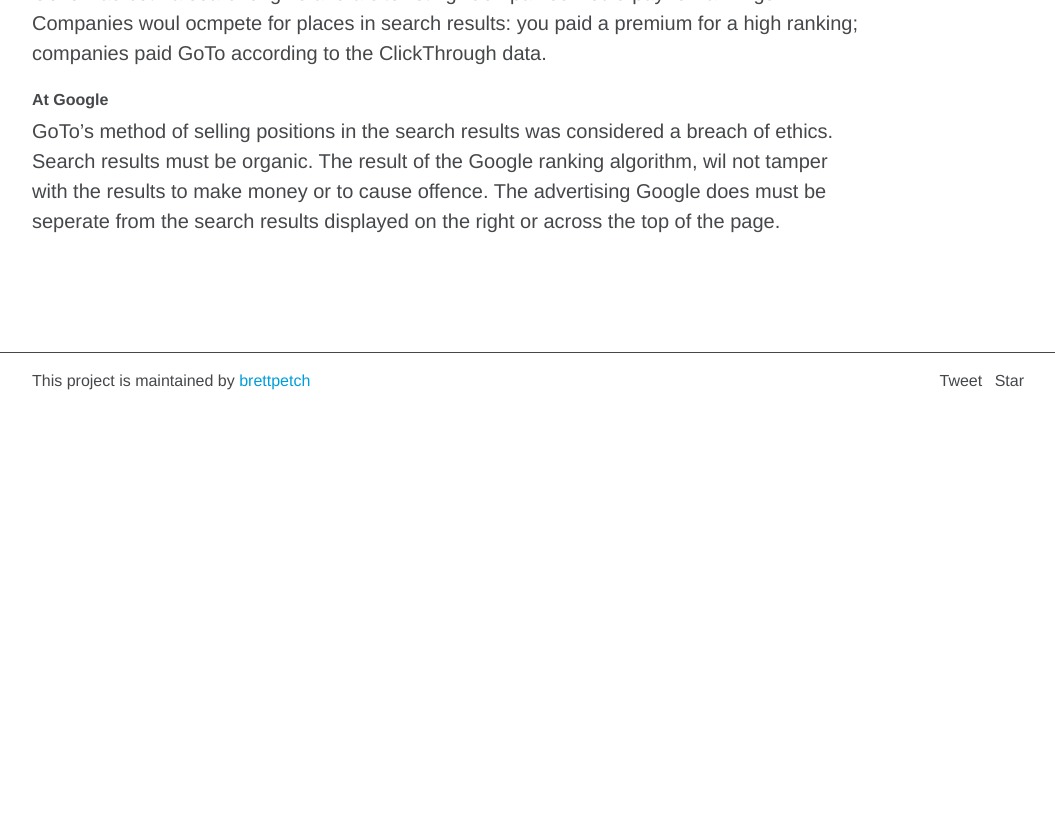
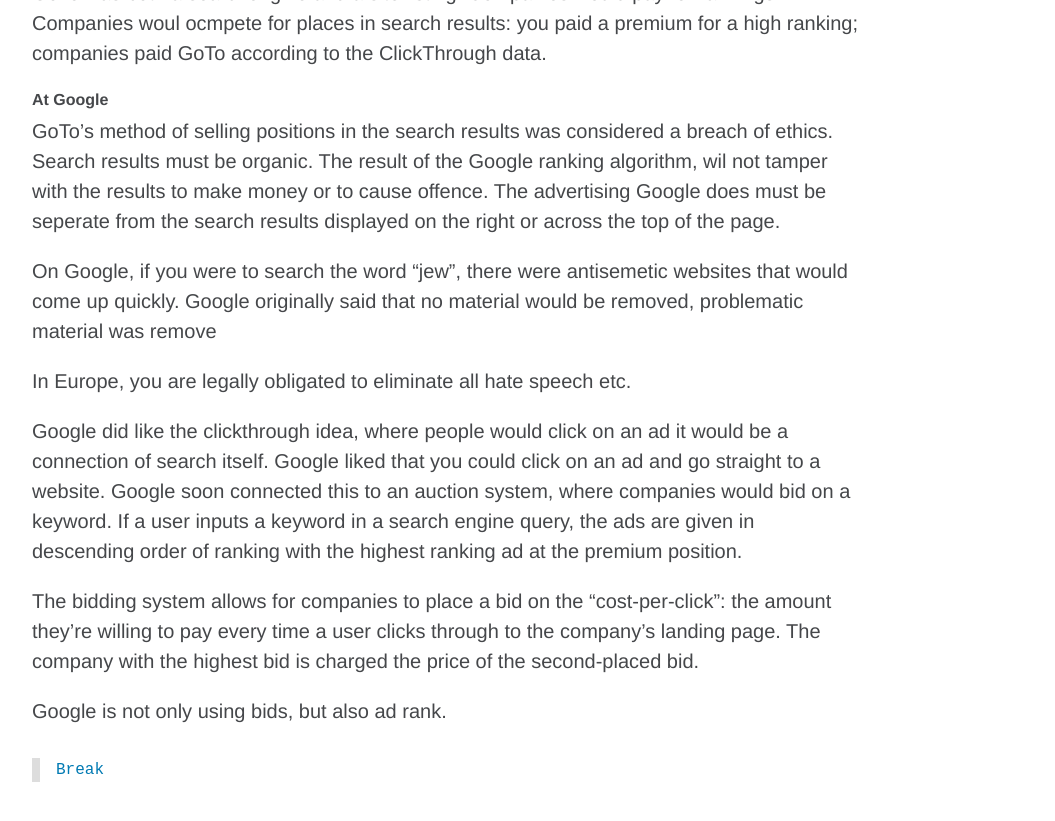
Before and after one commit to brettpetch/MIT-2157, a Jekyll site: the page built from _posts/2020-01-21-4.md, in a window 1280 px wide and 900 px high, scrolled down 2322 px. Shown: the top 821 px of the window, without its empty margins (112-1167 px from the left). Built offline with Jekyll 4.4.1, drawn with Linux system fonts in a browser that asks for light colours; comment, search, counter and statistics services are not loaded; before the commit the page ends 2731 px from its top, so only the background shows below that.

Commit message:
commit at break

````diff
--- a/_posts/2020-01-21-4.md
+++ b/_posts/2020-01-21-4.md
@@ -31,3 +31,17 @@ GoTo was both a searchengine and a site listing. Companies would pay for ranking
 
 ##### At Google
 GoTo's method of selling positions in the search results was considered a breach of ethics. Search results must be organic. The result of the Google ranking algorithm, wil not tamper with the results to make money or to cause offence. The advertising Google does must be seperate from the search results displayed on the right or across the top of the page.
+
+On Google, if you were to search the word "jew", there were antisemetic websites that would come up quickly. Google originally said that no material would be removed, problematic material was remove
+
+In Europe, you are legally obligated to eliminate all hate speech etc.
+
+Google did like the clickthrough idea, where people would click on an ad it would be a connection of search itself. Google liked that you could click on an ad and go straight to a website. Google soon connected this to an auction system, where companies would bid on a keyword. If a user inputs a keyword in a search engine query, the ads are given in descending order of ranking with the highest ranking ad at the premium position.
+
+The bidding system allows for companies to place a bid on the "cost-per-click": the amount they're willing to pay every time a user clicks through to the company's landing page. The company with the highest bid is charged the price of the second-placed bid.
+
+Google is not only using bids, but also ad rank.
+
+```
+Break
+```
````
